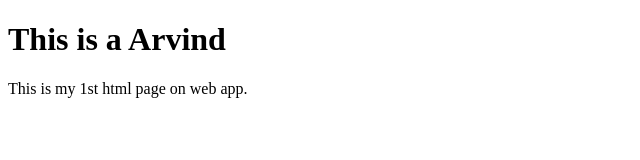
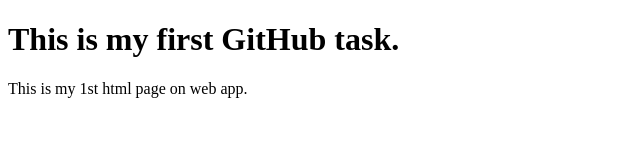
Before and after one commit to alvmoi/alvmoi.github.io, a plain HTML site: page htmlpage.html in a window 1280 px wide. Shown: the whole page, without its empty margins (0-640 px from the left). Drawn offline with Linux system fonts and the light colour scheme.

Commit message:
Update htmlpage.html

```diff
--- a/htmlpage.html
+++ b/htmlpage.html
@@ -1,10 +1,10 @@
 <!DOCTYPE html>
 <html>
 <head>
-<title>Page Title</title>
+<title>Web Page</title>
 </head>
 <body>
-<h1>This is a Arvind</h1>
+<h1>This is my first GitHub task. </h1>
 <p>This is my 1st html page on web app.</p>
 </body>
 </html>
```
